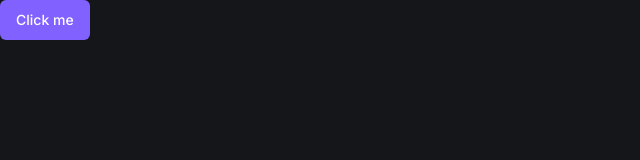
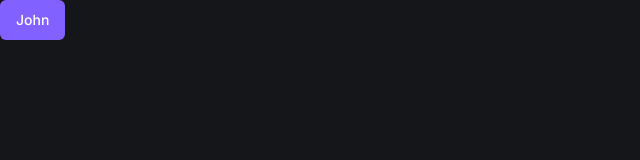
Before and after one commit to bfitzner100/barbershop-booking, a Next.js app: page / in a window 1280 px wide. Shown: the top 160 px of the page, without its empty margins (0-640 px from the left). Built offline with nearby package versions, Linux system fonts and the light colour scheme.

Commit message:
test: alterando page home

```diff
--- a/app/page.tsx
+++ b/app/page.tsx
@@ -1,7 +1,8 @@
 import { Button } from "./_components/ui/button"
 
 const Home = () => {
-  return <Button>Click me</Button>
+  const name = "John"
+  return <Button>{name}</Button>
 }
 
 export default Home
```
